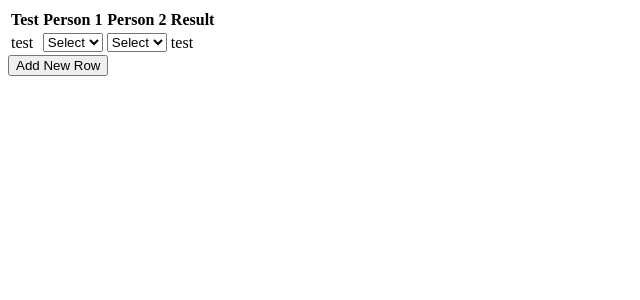
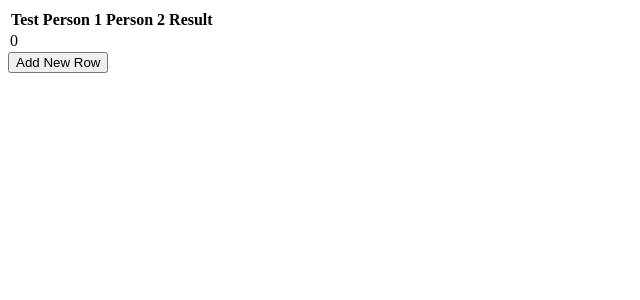
Before and after one commit to marks828/react-sandbox, a React (Create React App) app: page / in a window 1280 px wide. Shown: the top 300 px of the page, without its empty margins (0-640 px from the left). Built offline with nearby package versions, Linux system fonts and the light colour scheme.

Commit message:
add array count

```diff
--- a/src/table/TableBody.js
+++ b/src/table/TableBody.js
@@ -4,7 +4,7 @@ import React, {useState} from 'react'
 function TableBody(){
 
     const [count, setCount] = useState(0);
-
+    const rows = [];
     return (
         <>
         <table>
@@ -17,7 +17,10 @@ function TableBody(){
                 </tr>
             </thead>
             <tbody>
-                <TableRow />
+                {Array(count).fill(0).map((e, i) => {
+                    <TableRow />
+                })}
+                {count}
             </tbody>
         </table>
         <button  onClick={() => setCount(count + 1)} className="addRow">Add New Row</button>
```
